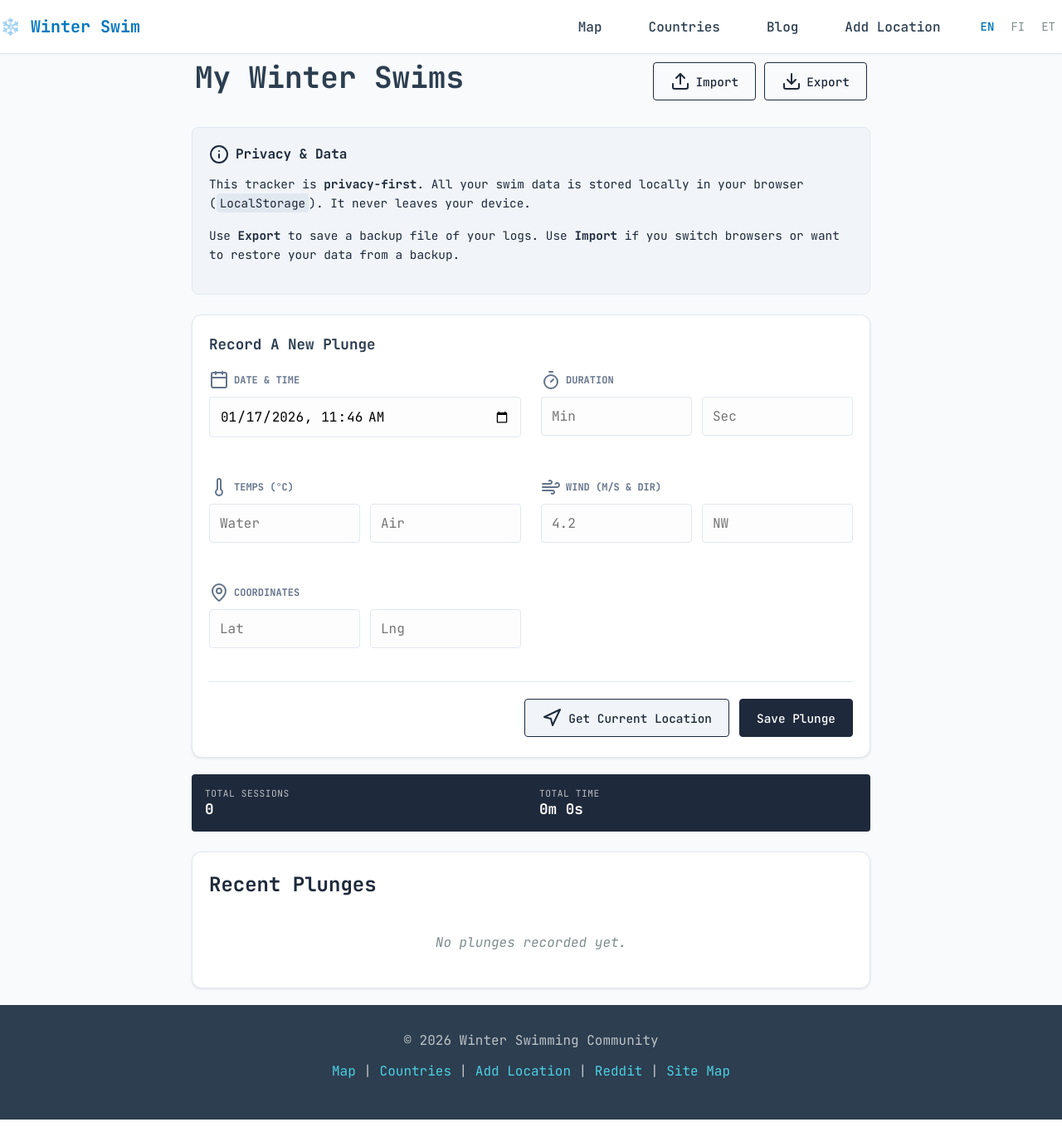
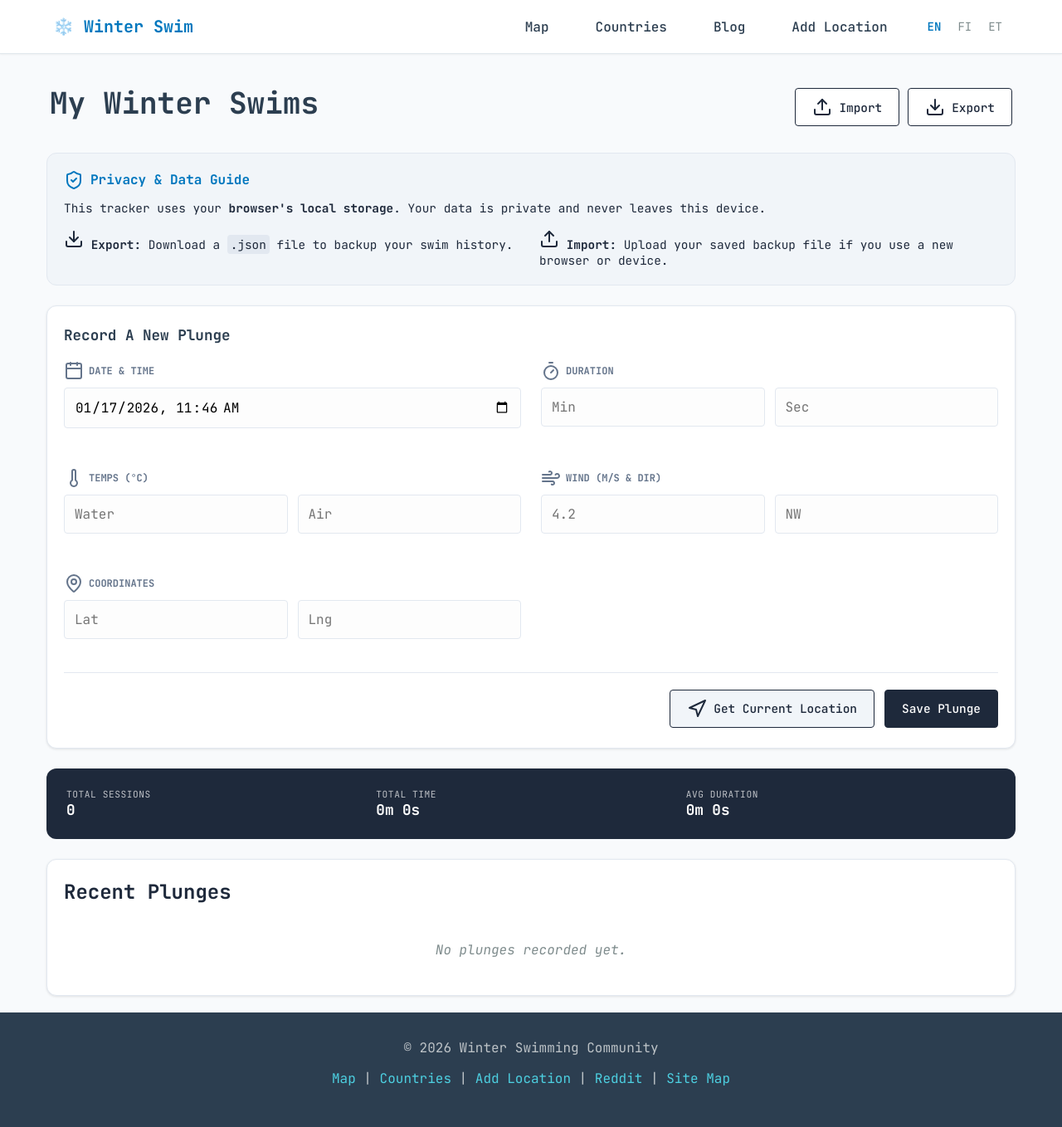
Before and after one commit to tjomk/winterswim, a Django app: page /en/plunge-tracker/ in a window 1280 px wide. Shown: the whole page at 83% size. Run offline with Django 5.2, Linux system fonts and the light colour scheme; parts of the project's set-up code (start-up, migrations or seed data) failed here and were passed over; some libraries are stand-ins or nearby versions.

Commit message:
Plunge tracker works

```diff
--- a/static/css/main.css
+++ b/static/css/main.css
@@ -216,7 +216,7 @@ body {
     font-family: var(--font-mono);
     color: var(--text-main);
     margin: 0;
-    padding: 20px 16px;
+    padding: 0;
     min-height: 100vh;
     display: flex;
     flex-direction: column;
@@ -224,6 +224,7 @@ body {
 
 main {
     flex: 1;
+    padding-top: var(--header-height);
 }
 
 /* ===== Layout ===== */
@@ -388,8 +389,10 @@ img {
     background-color: var(--color-bg-primary);
     border-bottom: 1px solid var(--color-border);
     box-shadow: var(--shadow-sm);
-    position: sticky;
+    position: fixed;
     top: 0;
+    left: 0;
+    right: 0;
     z-index: var(--z-sticky);
 }
 
@@ -398,6 +401,8 @@ img {
     align-items: center;
     justify-content: space-between;
     min-height: var(--header-height);
+    padding-left: var(--spacing-lg);
+    padding-right: var(--spacing-lg);
 }
 
 .site-logo {
@@ -1670,8 +1675,8 @@ div.form-checkbox:not(#id_facilities) input[type="radio"] {
     h3 { font-size: var(--font-size-xl); }
 
     .container {
-        padding-left: var(--spacing-sm);
-        padding-right: var(--spacing-sm);
+        padding-left: var(--spacing-md);
+        padding-right: var(--spacing-md);
     }
 
     /* Header */
@@ -1867,12 +1872,8 @@ div.form-checkbox:not(#id_facilities) input[type="radio"] {
 
 /* Tracker Specific Styles */
 .tracker-container {
-    max-width: 850px;
-    margin: 0 auto;
-    width: 100%;
-    /* This creates the 'gutter' on the sides so nothing touches the edge */
-    padding-left: 16px;
-    padding-right: 16px;
+    max-width: var(--container-max-width);
+    margin: 0 auto;    /* Centers everything */
     box-sizing: border-box;
 }
 
@@ -1882,20 +1883,24 @@ div.form-checkbox:not(#id_facilities) input[type="radio"] {
     flex-direction: column;
     gap: 16px;
     padding: 0 4px;
-    margin-bottom: 2rem;
+    margin: 2rem 0;
 }
 
 /* 4. PLUNGE TRACKER SPECIFIC STYLES */
 
-/* Dashboard Stats (Always side-by-side) */
+/* Update the stats bar to not feel 'stuck' to the edges */
 .stats-bar {
     display: flex;
-    background: var(--navy-dark);
+    justify-content: space-between;
+    background: var(--navy-dark, #1e293b);
     color: white;
-    padding: 16px;
-    border-radius: 4px;
-    margin: 0 0 24px 0;
-    gap: 20px;
+    padding: 24px;
+    border-radius: 12px; /* Matching the site's card style */
+    margin: 24px 0;
+}
+
+.stat-item {
+    flex: 1;
 }
 
 .stat-item {
@@ -2011,22 +2016,34 @@ div.form-checkbox:not(#id_facilities) input[type="radio"] {
 
 /* Help Card Styling */
 .help-card {
-    background-color: #f1f5f9; /* Light blue-gray to distinguish from form */
-    border: 1px solid #e2e8f0;
-    border-radius: 8px;
+    background: #f1f5f9;
+    border: 1px solid var(--border-color);
+    border-radius: 12px;
     padding: 20px;
     margin-bottom: 24px;
     font-size: 0.9rem;
-    line-height: 1.6;
 }
 
 .help-card h3 {
     display: flex;
     align-items: center;
     gap: 8px;
+    margin-bottom: 12px;
     font-size: 1rem;
-    margin-bottom: 12px;
-    color: var(--navy-dark);
+    color: var(--color-primary);
+}
+
+.help-grid {
+    display: grid;
+    grid-template-columns: 1fr 1fr;
+    gap: 20px;
+    margin-top: 10px;
+}
+
+@media (max-width: 600px) {
+    .help-grid {
+        grid-template-columns: 1fr; /* Stack on mobile */
+    }
 }
 
 .help-card code {
@@ -2036,23 +2053,25 @@ div.form-checkbox:not(#id_facilities) input[type="radio"] {
     font-family: var(--font-mono);
 }
 
-/* Updated Button Styles */
+/* Professional Import/Export Buttons */
 .btn-outline {
-    background: transparent;
-    border: 1px solid var(--navy-dark);
-    color: var(--navy-dark);
+    background: white;
+    border: 1px solid var(--navy-dark, #1e293b);
+    color: var(--navy-dark, #1e293b);
+    padding: 8px 16px;
+    border-radius: 4px;
+    font-family: var(--font-mono);
+    cursor: pointer;
     display: flex;
     align-items: center;
-    justify-content: center;
-    gap: 6px;
-    padding: 8px 16px;
-    font-size: 0.85rem;
+    gap: 8px;
     transition: all 0.2s;
 }
 
 .btn-outline:hover {
-    background: var(--navy-dark);
-    color: white;
+    background: #f8fafc;
+    border-color: var(--accent-blue);
+    color: var(--accent-blue);
 }
 
 .btn-primary {
@@ -2180,10 +2199,6 @@ div.form-checkbox:not(#id_facilities) input[type="radio"] {
 
 /* 7. DESKTOP REFINEMENTS (768px and up) */
 @media (min-width: 768px) {
-    body {
-        padding: 40px;
-    }
-
     .tracker-header {
         flex-direction: row;
         justify-content: space-between;
@@ -2275,16 +2290,6 @@ div.form-checkbox:not(#id_facilities) input[type="radio"] {
     font-style: italic;
 }
 
-/* Overriding some general styles for specific elements */
-.container {
-    max-width: none;
-    padding: 0;
-}
-
-body {
-    padding: 0;
-}
-
 h1 {
     font-size: 2.25rem;
     margin-bottom: 0;
@@ -2292,6 +2297,11 @@ h1 {
 
 /* Mobile responsiveness for tracker */
 @media (max-width: 768px) {
+    .site-header .container {
+        padding-left: var(--spacing-md);
+        padding-right: var(--spacing-md);
+    }
+
     .tracker-header {
         flex-direction: column;
         align-items: flex-start;
--- a/static/js/plunge_tracker.js
+++ b/static/js/plunge_tracker.js
@@ -4,6 +4,7 @@ document.addEventListener('DOMContentLoaded', () => {
     const getLocationBtn = document.getElementById('get-location-btn');
     const totalSessions = document.getElementById('total-sessions');
     const totalTime = document.getElementById('total-time');
+    const avgDuration = document.getElementById('avg-duration');
     const plungeList = document.getElementById('plunge-list');
     const exportBtn = document.getElementById('export-plunges-btn');
     const importBtn = document.getElementById('import-plunges-btn');
@@ -85,8 +86,18 @@ document.addEventListener('DOMContentLoaded', () => {
         const totalMinutes = Math.floor(totalTimeInSeconds / 60);
         const remainingSeconds = totalTimeInSeconds % 60;
 
+        // Calculate average duration
+        let avgDurationText = '0m 0s';
+        if (totalSessions > 0) {
+            const avgTimeInSeconds = totalTimeInSeconds / totalSessions;
+            const avgMinutes = Math.floor(avgTimeInSeconds / 60);
+            const avgSeconds = Math.round(avgTimeInSeconds % 60);
+            avgDurationText = `${avgMinutes}m ${avgSeconds}s`;
+        }
+
         totalSessions.textContent = totalSessions;
         totalTime.textContent = `${totalMinutes}m ${remainingSeconds}s`;
+        avgDuration.textContent = avgDurationText;
     }
 
     function render() {
--- a/templates/plunge_tracker/plunge_list.html
+++ b/templates/plunge_tracker/plunge_list.html
@@ -29,6 +29,7 @@
          data-unable-to-fetch-weather="{% trans "Unable to fetch weather data." %}"
          data-not-available="{% trans "N/A" %}"
          data-no-plunges-recorded="{% trans "No plunges recorded yet." %}"
+         data-avg-duration="{% trans "Avg Duration" %}"
     ></div>
 
 <div class="tracker-container">
@@ -41,15 +42,21 @@
         </div>
     </header>
 
-    <section class="help-card">
-        <h3><i data-lucide="info"></i> {% trans "Privacy & Data" %}</h3>
-        <p>
-            {% trans "This tracker is" %} <strong>{% trans "privacy-first" %}</strong>. {% trans "All your swim data is stored locally in your browser" %} (<code>LocalStorage</code>). {% trans "It never leaves your device." %}
-        </p>
-        <p style="margin-top: 8px;">
-            {% trans "Use" %} <strong>{% trans "Export" %}</strong> {% trans "to save a backup file of your logs. Use" %} <strong>{% trans "Import" %}</strong>
-            {% trans "if you switch browsers or want to restore your data from a backup." %}
-        </p>
+    <section class="help-section">
+        <div class="help-card">
+            <h3><i data-lucide="shield-check"></i> {% trans "Privacy & Data Guide" %}</h3>
+            <p>{% trans "This tracker uses your" %} <strong>{% trans "browser's local storage" %}</strong>. {% trans "Your data is private and never leaves this device." %}</p>
+            <div class="help-grid">
+                <div class="help-item">
+                    <strong><i data-lucide="download"></i> {% trans "Export" %}:</strong>
+                    {% trans "Download a" %} <code>.json</code> {% trans "file to backup your swim history." %}
+                </div>
+                <div class="help-item">
+                    <strong><i data-lucide="upload"></i> {% trans "Import" %}:</strong>
+                    {% trans "Upload your saved backup file if you use a new browser or device." %}
+                </div>
+            </div>
+        </div>
     </section>
 
     <section class="plunge-form-card">
@@ -112,6 +119,10 @@
             <span class="label">{% trans "Total Time" %}</span>
             <span class="value" id="total-time">0m 0s</span>
         </div>
+        <div class="stat-item">
+            <span class="label">{% trans "Avg Duration" %}</span>
+            <span class="value" id="avg-duration">0m 0s</span>
+        </div>
     </div>
 
     <section class="history-section">
```
